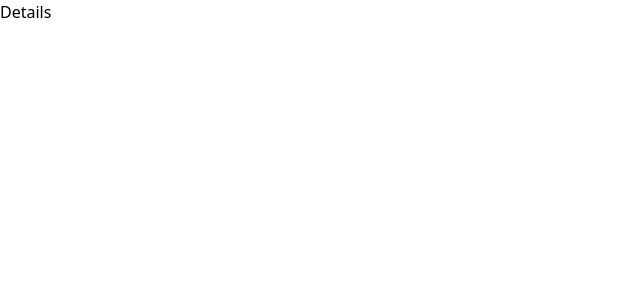
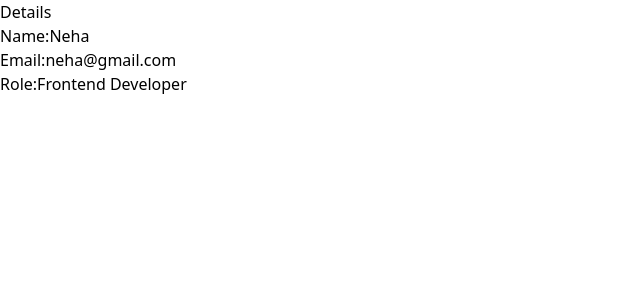
Before and after one commit to NehaGorai/practice, a React (Vite) app: page / in a window 1280 px wide. Shown: the top 300 px of the page, without its empty margins (0-640 px from the left). Built offline with nearby package versions, Linux system fonts and the light colour scheme.

Commit message:
learning props drilling using destructrind and without destrucctring

```diff
--- a/src/App.jsx
+++ b/src/App.jsx
@@ -2,11 +2,14 @@ import Dashboard from './components/Dashboard'
 
 
 function App() {
-
-
+const user={
+  name:"Neha",
+  email:"neha@gmail.com",
+  role:"Frontend Developer"
+}
   return (
     <>
-        <Dashboard />
+        <Dashboard values={user} />
     </>
   )
 }
--- a/src/components/Card.jsx
+++ b/src/components/Card.jsx
@@ -1,10 +1,10 @@
 import React from 'react'
 import Details from './Details'
 
-function Card() {
+function Card({values2}) {
   return (
     <>
-      <Details />
+      <Details values3={values2} />
     </>
   )
 }
--- a/src/components/Dashboard.jsx
+++ b/src/components/Dashboard.jsx
@@ -1,10 +1,10 @@
 import React from 'react'
 import Card from './Card'
 
-function Dashboard() {
+function Dashboard({values}) {
     return (
         <>
-        <Card/>
+        <Card values2={values} />
         </>
     )
 }
--- a/src/components/Details.jsx
+++ b/src/components/Details.jsx
@@ -1,10 +1,15 @@
 import React from 'react'
 
 
-function Details() {
+function Details({values3}) {
+    console.log(values3,"values3")
+
     return (
         <>
-           <div>Details</div>
+        <div>Details</div>
+        <div>Name:{values3.name}</div>
+        <div>Email:{values3.email}</div>
+        <div>Role:{values3.role}</div>
         </>
 
     )
```
